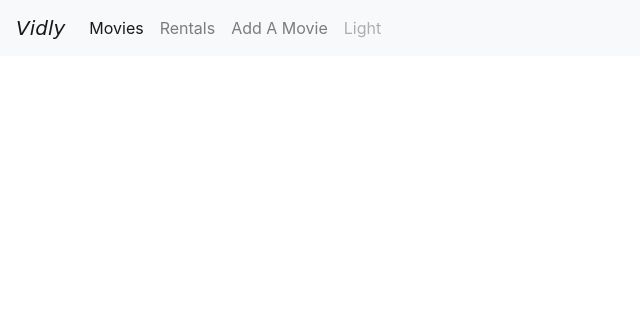
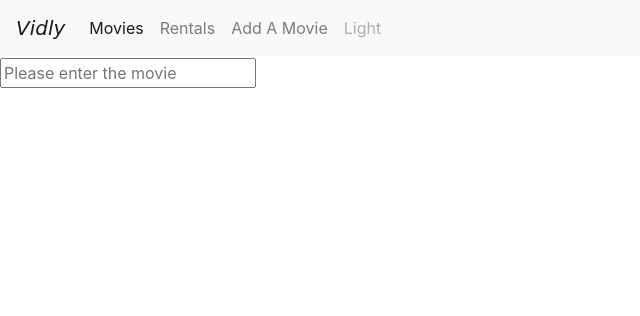
Before and after one commit to Sushanth47/VidlyBackend, a Node project: template views/movies.ejs in a window 1280 px wide. Shown: the top 316 px of the page, without its empty margins (0-640 px from the left). Run offline with Node 20 templates, Linux system fonts and the light colour scheme; the template is opened without the code that fills it, so the values that code supplies are empty; some libraries are stand-ins or nearby versions.

Commit message:
Update movies.ejs

```diff
--- a/views/movies.ejs
+++ b/views/movies.ejs
@@ -5,7 +5,10 @@
 </head>
 <link rel="stylesheet" href="style.css"/>
 
-
+<form action="/" method="POST">
+  <input type="text" name="title" placeholder="Please enter the movie" />
+  <button class="btn btn-outline-success>Search</button>
+</form>
 
   <div class="container">
     <div class="row">
```
